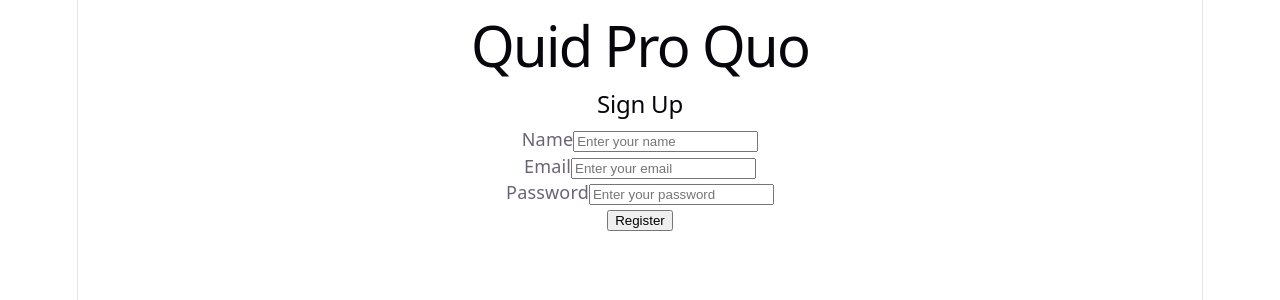
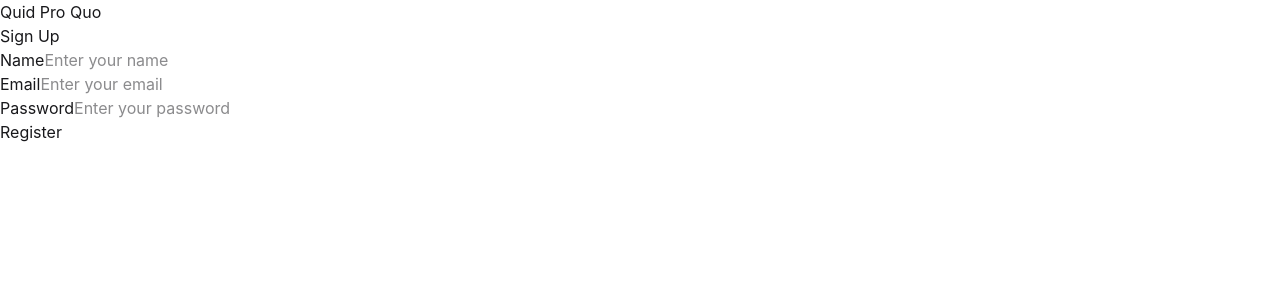
Before and after one commit to mahib-bit/QuidProQuo, a React (Vite) app: page /register in a window 1280 px wide. Shown: the top 300 px of the page. Built offline with nearby package versions, Linux system fonts and the light colour scheme; no server answers.

Commit message:
routes setup and cleaning

```diff
--- a/package.json
+++ b/package.json
@@ -10,16 +10,19 @@
     "preview": "vite preview"
   },
   "dependencies": {
+    "@tailwindcss/vite": "^4.3.3",
     "cors": "^2.8.6",
     "firebase": "^12.19.0",
     "react": "^19.2.8",
     "react-dom": "^19.2.8",
-    "react-router": "^8.4.0"
+    "react-router": "^8.4.0",
+    "tailwindcss": "^4.3.3"
   },
   "devDependencies": {
     "@types/react": "^19.2.18",
     "@types/react-dom": "^19.2.7",
     "@vitejs/plugin-react": "^6.1.1",
+    "daisyui": "^5.7.47",
     "oxlint": "^1.81.0",
     "vite": "^8.3.0"
   }
--- a/src/App.jsx
+++ /dev/null
@@ -1,56 +0,0 @@
-import React from 'react';
-
-import {
-    BrowserRouter,
-    Routes,
-    Route
-} from 'react-router';
-
-import Login from './pages/Login';
-import Register from './pages/Register';
-import Dashboard from './pages/Dashboard';
-
-import PrivateRoute from './routes/PrivateRoute';
-
-//=========================App Component=========================
-
-const App = () => {
-
-    return (
-
-        <BrowserRouter>
-
-            <Routes>
-
-                {/* Public Routes */}
-
-                <Route
-                    path="/login"
-                    element={<Login />}
-                />
-
-                <Route
-                    path="/register"
-                    element={<Register />}
-                />
-
-                {/* Protected Routes */}
-
-                <Route
-                    path="/dashboard"
-                    element={
-                        <PrivateRoute>
-                            <Dashboard />
-                        </PrivateRoute>
-                    }
-                />
-
-            </Routes>
-
-        </BrowserRouter>
-
-    );
-
-};
-
-export default App;
--- a/src/index.css
+++ b/src/index.css
@@ -1,111 +1,2 @@
-:root {
-  --text: #6b6375;
-  --text-h: #08060d;
-  --bg: #fff;
-  --border: #e5e4e7;
-  --code-bg: #f4f3ec;
-  --accent: #aa3bff;
-  --accent-bg: rgba(170, 59, 255, 0.1);
-  --accent-border: rgba(170, 59, 255, 0.5);
-  --social-bg: rgba(244, 243, 236, 0.5);
-  --shadow:
-    rgba(0, 0, 0, 0.1) 0 10px 15px -3px, rgba(0, 0, 0, 0.05) 0 4px 6px -2px;
-
-  --sans: system-ui, 'Segoe UI', Roboto, sans-serif;
-  --heading: system-ui, 'Segoe UI', Roboto, sans-serif;
-  --mono: ui-monospace, Consolas, monospace;
-
-  font: 18px/145% var(--sans);
-  letter-spacing: 0.18px;
-  color-scheme: light dark;
-  color: var(--text);
-  background: var(--bg);
-  font-synthesis: none;
-  text-rendering: optimizeLegibility;
-  -webkit-font-smoothing: antialiased;
-  -moz-osx-font-smoothing: grayscale;
-
-  @media (max-width: 1024px) {
-    font-size: 16px;
-  }
-}
-
-@media (prefers-color-scheme: dark) {
-  :root {
-    --text: #9ca3af;
-    --text-h: #f3f4f6;
-    --bg: #16171d;
-    --border: #2e303a;
-    --code-bg: #1f2028;
-    --accent: #c084fc;
-    --accent-bg: rgba(192, 132, 252, 0.15);
-    --accent-border: rgba(192, 132, 252, 0.5);
-    --social-bg: rgba(47, 48, 58, 0.5);
-    --shadow:
-      rgba(0, 0, 0, 0.4) 0 10px 15px -3px, rgba(0, 0, 0, 0.25) 0 4px 6px -2px;
-  }
-
-  #social .button-icon {
-    filter: invert(1) brightness(2);
-  }
-}
-
-body {
-  margin: 0;
-}
-
-#root {
-  width: 1126px;
-  max-width: 100%;
-  margin: 0 auto;
-  text-align: center;
-  border-inline: 1px solid var(--border);
-  min-height: 100svh;
-  display: flex;
-  flex-direction: column;
-  box-sizing: border-box;
-}
-
-h1,
-h2 {
-  font-family: var(--heading);
-  font-weight: 500;
-  color: var(--text-h);
-}
-
-h1 {
-  font-size: 56px;
-  letter-spacing: -1.68px;
-  margin: 32px 0;
-  @media (max-width: 1024px) {
-    font-size: 36px;
-    margin: 20px 0;
-  }
-}
-h2 {
-  font-size: 24px;
-  line-height: 118%;
-  letter-spacing: -0.24px;
-  margin: 0 0 8px;
-  @media (max-width: 1024px) {
-    font-size: 20px;
-  }
-}
-p {
-  margin: 0;
-}
-
-code,
-.counter {
-  font-family: var(--mono);
-  display: inline-flex;
-  border-radius: 4px;
-  color: var(--text-h);
-}
-
-code {
-  font-size: 15px;
-  line-height: 135%;
-  padding: 4px 8px;
-  background: var(--code-bg);
-}
+@import "tailwindcss";
+@plugin "daisyui";
--- /dev/null
+++ b/src/layouts/Root.jsx
@@ -0,0 +1,21 @@
+import React from 'react';
+
+import {
+    Outlet
+} from 'react-router';
+
+//=========================Root Component=========================
+
+const Root = () => {
+
+    return (
+        <div>
+
+            <Outlet />
+
+        </div>
+    );
+
+};
+
+export default Root;
--- a/src/main.jsx
+++ b/src/main.jsx
@@ -2,14 +2,15 @@ import { StrictMode } from 'react';
 import { createRoot } from 'react-dom/client';
 import './index.css';
 
-import App from './App.jsx';
 import AuthProvider from './context/AuthContext.jsx';
+import { RouterProvider } from 'react-router';
+import router from './routes/routes.jsx';
 
 createRoot(document.getElementById('root')).render(
     <StrictMode>
 
         <AuthProvider>
-            <App />
+            <RouterProvider router={router}></RouterProvider>
         </AuthProvider>
 
     </StrictMode>
--- /dev/null
+++ b/src/pages/ErrorPage.jsx
@@ -0,0 +1,15 @@
+const ErrorPage = () => {
+
+    return (
+        <div>
+
+            <h1>Something went wrong</h1>
+
+            <p>Page not found or an unexpected error occurred.</p>
+
+        </div>
+    );
+
+};
+
+export default ErrorPage;
--- /dev/null
+++ b/src/pages/Home.jsx
@@ -0,0 +1,9 @@
+const Home = () => {
+
+    return (
+        <h2>Quid Pro Quo Home</h2>
+    );
+
+};
+
+export default Home;
--- a/src/routes/PrivateRoute.jsx
+++ b/src/routes/PrivateRoute.jsx
@@ -1,31 +1,31 @@
 import React, { useContext } from 'react';
 
-import { Navigate } from 'react-router';
+import {
+    Navigate,
+    Outlet
+} from 'react-router';
 
 import { AuthContext } from '../context/AuthContext';
 
 //=========================Private Route=========================
 
-const PrivateRoute = ({ children }) => {
+const PrivateRoute = () => {
 
     const { user, loading } = useContext(AuthContext);
 
-    // Firebase is still checking authentication
     if (loading) {
 
         return <p>Loading...</p>;
 
     }
 
-    // User is not authenticated
     if (!user) {
 
         return <Navigate to="/login" />;
 
     }
 
-    // User is authenticated
-    return children;
+    return <Outlet />;
 
 };
 
--- /dev/null
+++ b/src/routes/routes.jsx
@@ -0,0 +1,65 @@
+import React from 'react';
+
+import {
+    createBrowserRouter
+} from 'react-router';
+
+import Root from '../layouts/Root';
+
+import Home from '../pages/Home';
+import Login from '../pages/Login';
+import Register from '../pages/Register';
+import Dashboard from '../pages/Dashboard';
+import ErrorPage from '../pages/ErrorPage';
+
+import PrivateRoute from './PrivateRoute';
+
+//=========================Routes=========================
+
+const router = createBrowserRouter([
+
+    {
+        path: '/',
+        Component: Root,
+        errorElement: <ErrorPage />,
+
+        children: [
+
+            {
+                index: true,
+                Component: Home
+            },
+
+            {
+                path: 'login',
+                Component: Login
+            },
+
+            {
+                path: 'register',
+                Component: Register
+            },
+
+            //=========================Private Routes=========================
+
+            {
+                Component: PrivateRoute,
+
+                children: [
+
+                    {
+                        path: 'dashboard',
+                        Component: Dashboard
+                    }
+
+                ]
+
+            }
+
+        ]
+
+    }
+
+]);
+
+export default router;
--- a/vite.config.js
+++ b/vite.config.js
@@ -1,7 +1,8 @@
+import tailwindcss from '@tailwindcss/vite'
 import react from '@vitejs/plugin-react'
 import { defineConfig } from 'vite'
 
 // https://vite.dev/config/
 export default defineConfig({
-  plugins: [react()],
+  plugins: [react(), tailwindcss()],
 })
```
Also changed, not shown: src/App.css (deleted, +0 -184 lines), 1 other file (tests, documents, lock files or other folders).
